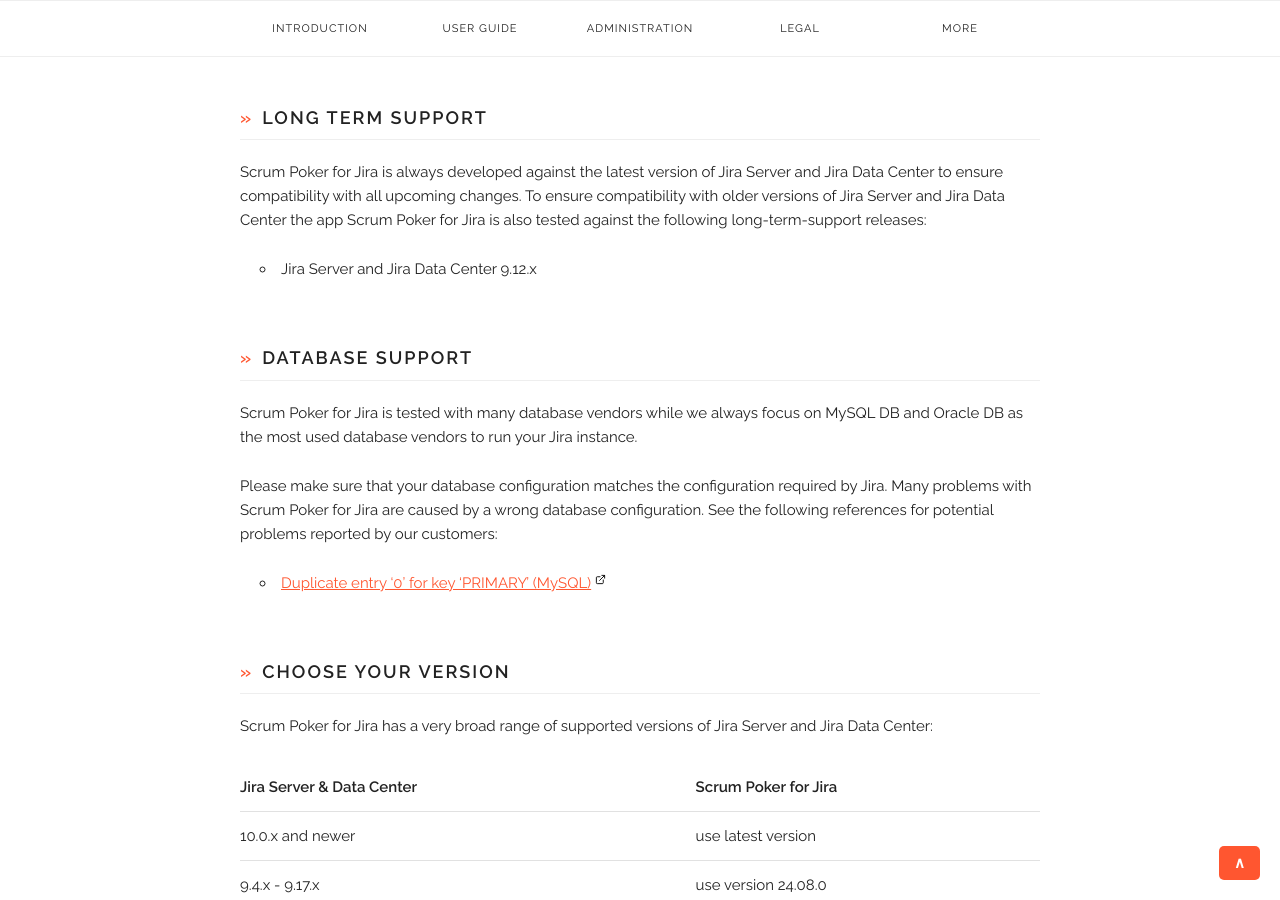
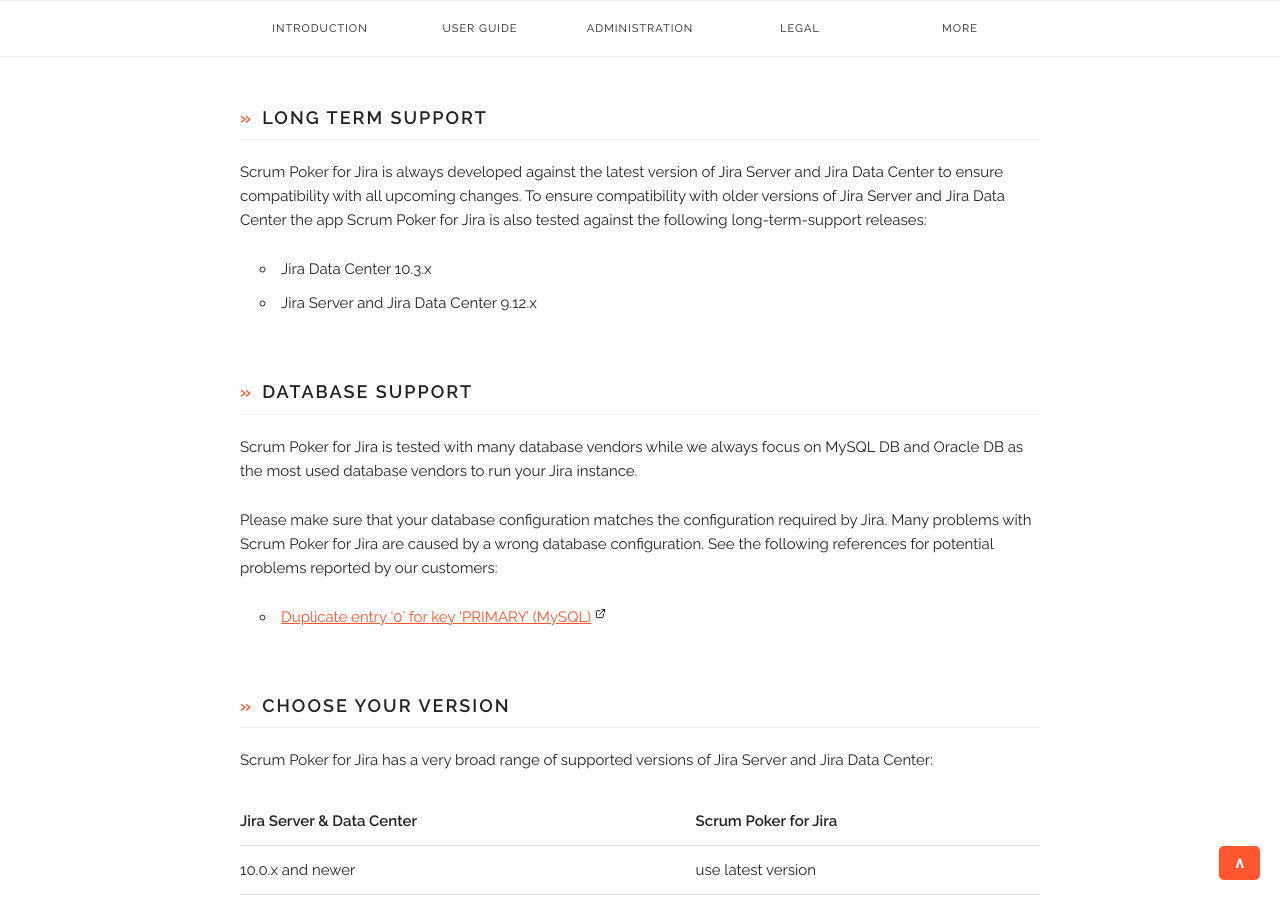
Before and after one commit to codescape/jira-scrum-poker, a Jekyll site: the page built from docs/compatibility-matrix.md, in a window 1280 px wide and 900 px high, scrolled down 763 px. Built offline with Jekyll 4.4.1, drawn with Linux system fonts in a browser that asks for light colours; nearby versions of some CDN libraries.

Commit message:
feat: ensure compatibility with Jira 10.3.0

```diff
--- a/docs/compatibility-matrix.md
+++ b/docs/compatibility-matrix.md
@@ -19,6 +19,7 @@
 Scrum Poker for Jira is always developed against the latest version of Jira Server and Jira Data Center to ensure compatibility with all upcoming changes.
 To ensure compatibility with older versions of Jira Server and Jira Data Center the app Scrum Poker for Jira is also tested against the following long-term-support releases:
 
+* Jira Data Center 10.3.x
 * Jira Server and Jira Data Center 9.12.x
 
 ### Database support
```
